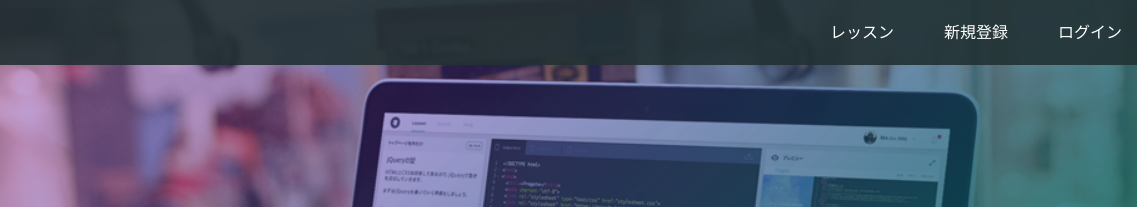
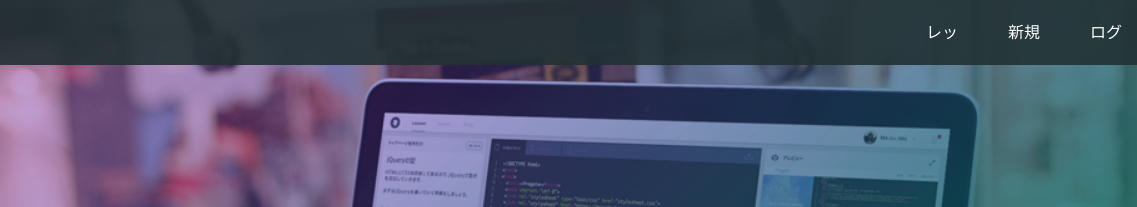
Before and after one commit to dobokuman/github.io, a plain HTML site: page index.html in a window 1280 px wide. Shown: the top 207 px of the page, 143-1280 px from the left. Drawn offline with Linux system fonts and the light colour scheme.

Commit message:
Update index.html

```diff
--- a/index.html
+++ b/index.html
@@ -15,9 +15,9 @@
       </div>
       <span class="fa fa-bars menu-icon"></span>
       <div class="header-right">
-        <a href="#">レッスン</a>
-        <a href="#">新規登録</a>
-        <a href="#" class="login">ログイン</a>
+        <a href="#">レッ</a>
+        <a href="#">新規</a>
+        <a href="#" class="login">ログ</a>
       </div>
     </div>
   </header>
```
